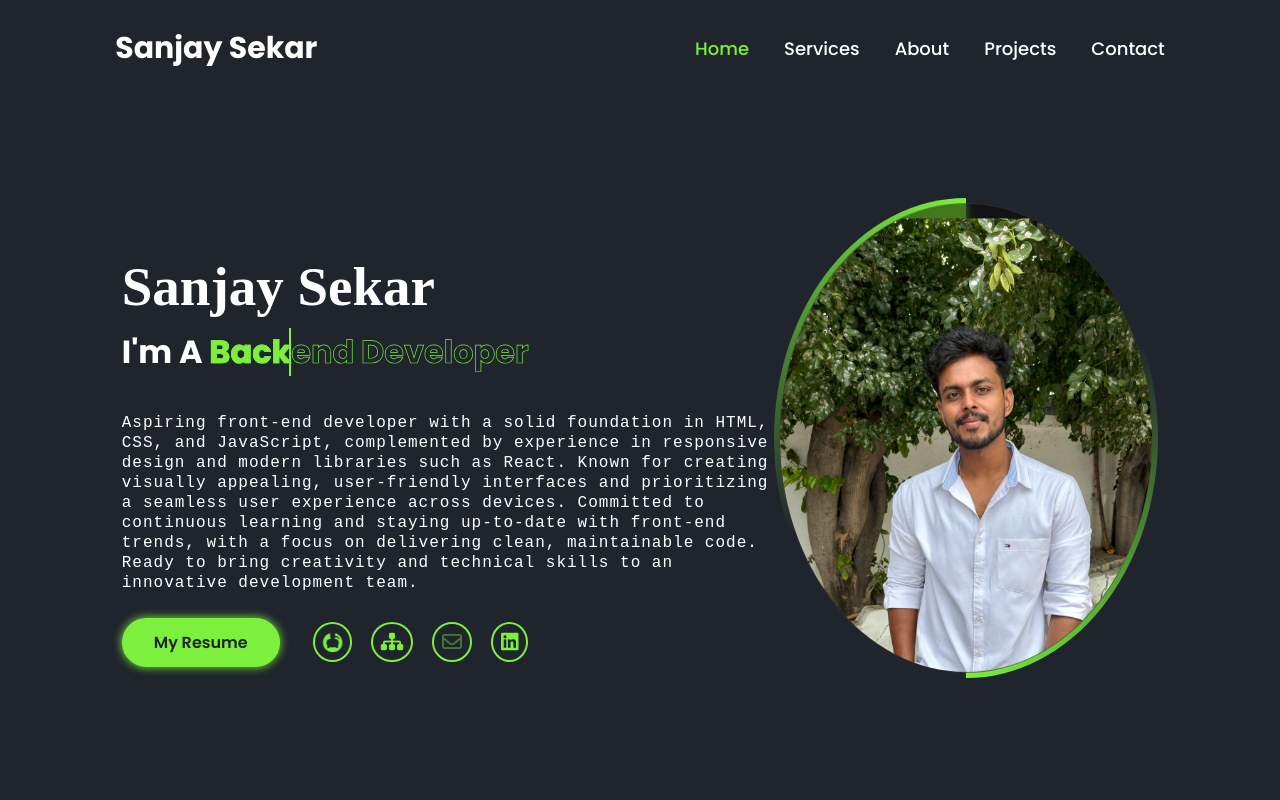
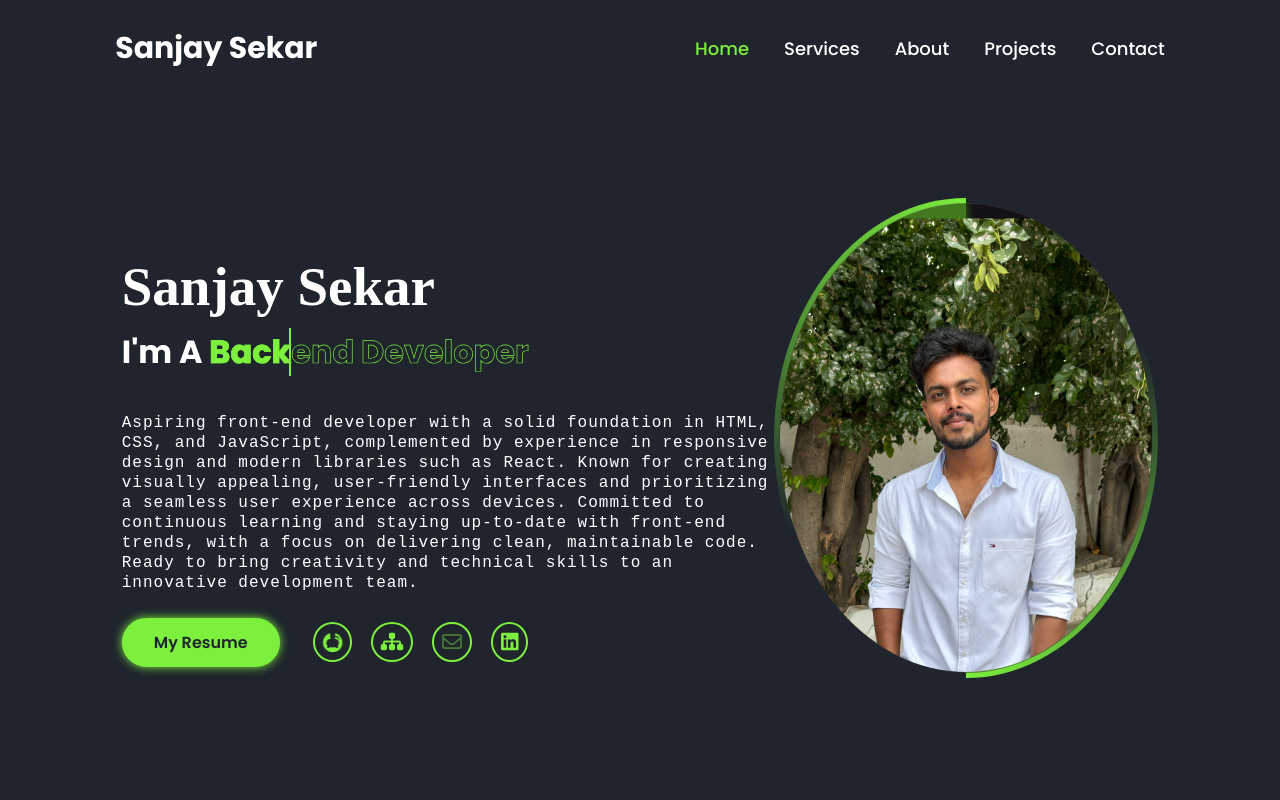
Before and after one commit to sanjaysekar2506/My-Portfolio, a plain HTML site: page index.html in a window 1280 px wide. Shown: the top 800 px of the page. Drawn offline with Linux system fonts and the light colour scheme.

Commit message:
Updated files with recent changes

```diff
--- a/styel.css
+++ b/styel.css
@@ -451,7 +451,7 @@ a {
 .home-img .img-box .img-item img {
     position: absolute;
     top: 81%;
-    left: 58%;
+    left: 54%;
     transform: translate(-50%, -50%);
     width: 147%;
     height: auto;
```
